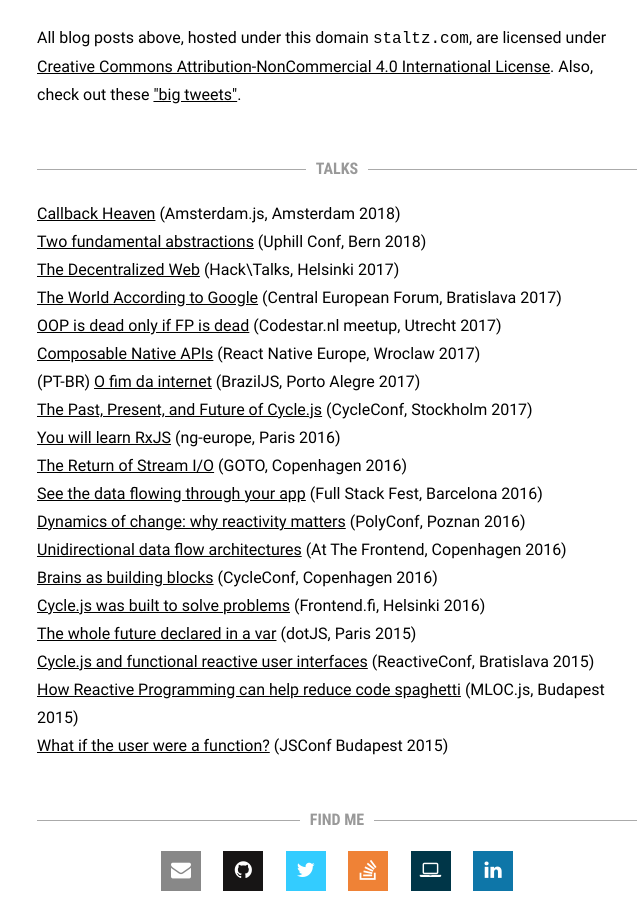
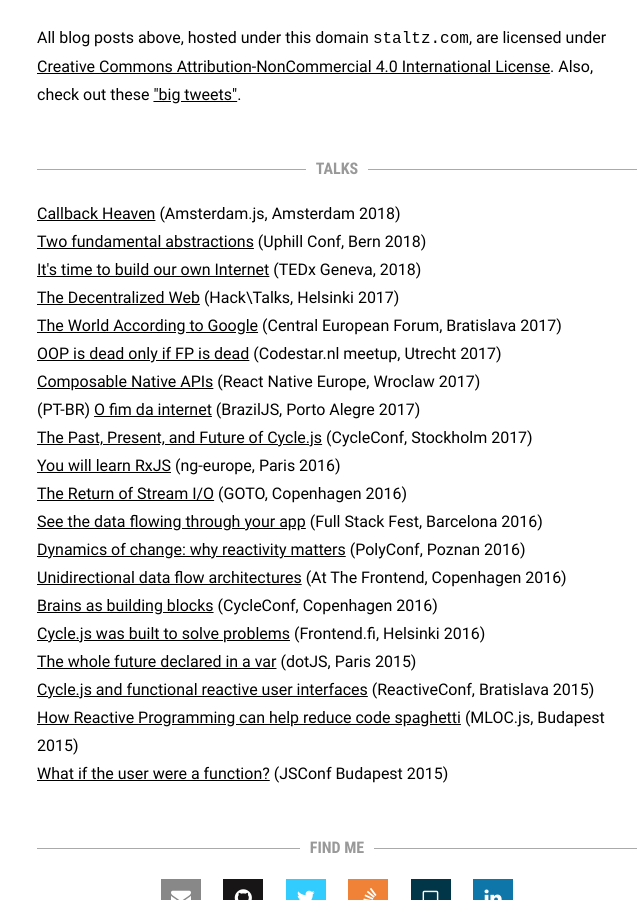
Before and after one commit to staltz/staltz.com, a Jekyll site: the page built from blog.html, in a window 1280 px wide and 900 px high, scrolled down 1353 px. Shown: the whole window, without its empty margins (303-943 px from the left). Built offline with Jekyll 4.4.1, drawn with Linux system fonts in a browser that asks for light colours.

Commit message:
add tedx talk

```diff
--- a/blog.html
+++ b/blog.html
@@ -31,6 +31,7 @@ layout: blank
       <p>
         <a href="https://www.youtube.com/watch?v=HssczgaY9BM">Callback Heaven</a> (Amsterdam.js, Amsterdam 2018)<br />
         <a href="https://www.youtube.com/watch?v=fdol03pcvMA">Two fundamental abstractions</a> (Uphill Conf, Bern 2018)<br />
+	<a href="https://www.youtube.com/watch?v=UjfWAbGfPh0">It's time to build our own Internet</a> (TEDx Geneva, 2018)<br />
         <a href="https://www.youtube.com/watch?v=izQFMADw70w">The Decentralized Web</a> (Hack\Talks, Helsinki 2017)<br />
         <a href="https://www.youtube.com/watch?v=VEXN2JZ_aDc">The World According to Google</a> (Central European Forum, Bratislava 2017)<br />
         <a href="https://www.youtube.com/watch?v=wdP-Sl-im70">OOP is dead only if FP is dead</a> (Codestar.nl meetup, Utrecht 2017)<br />
```
